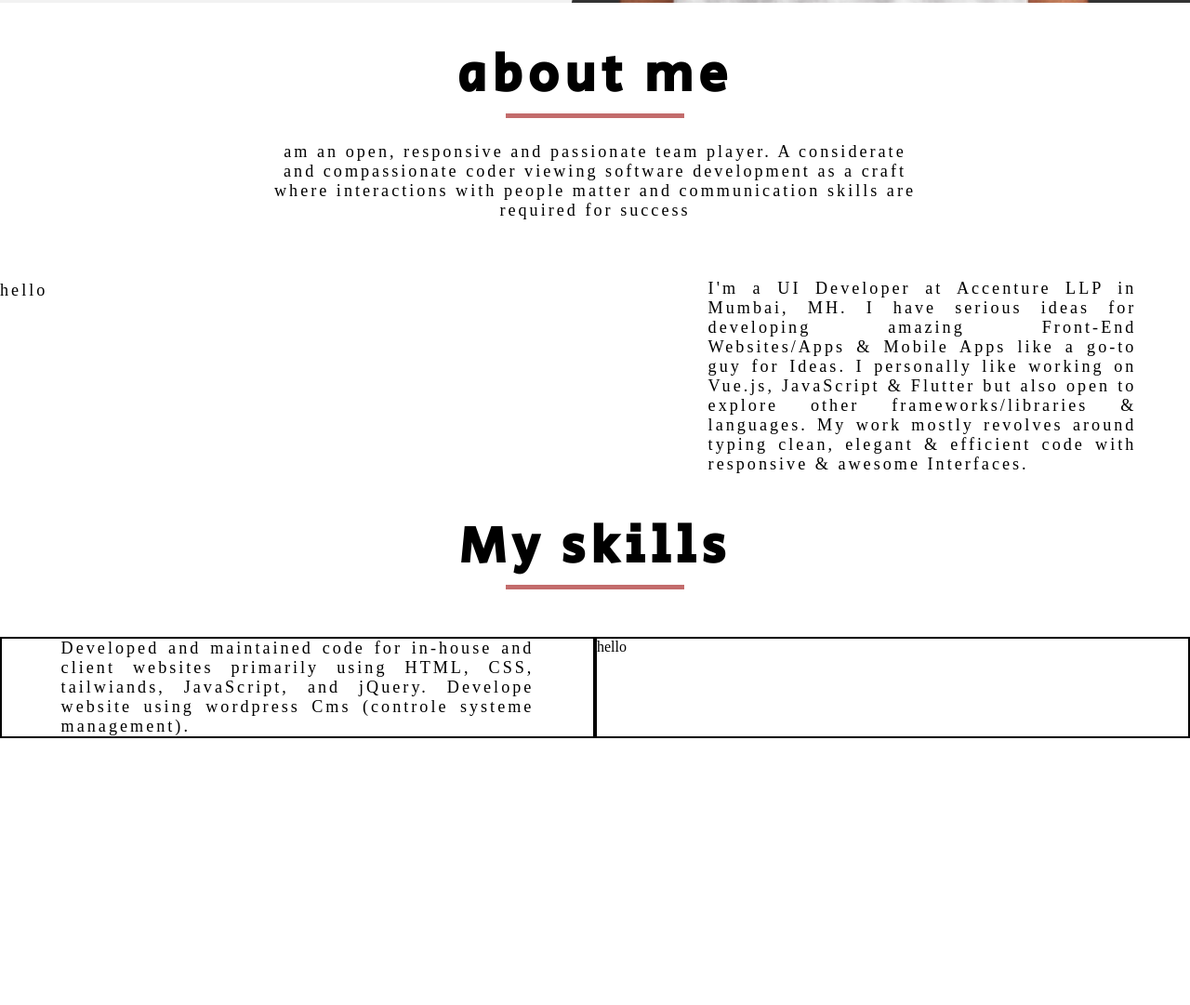
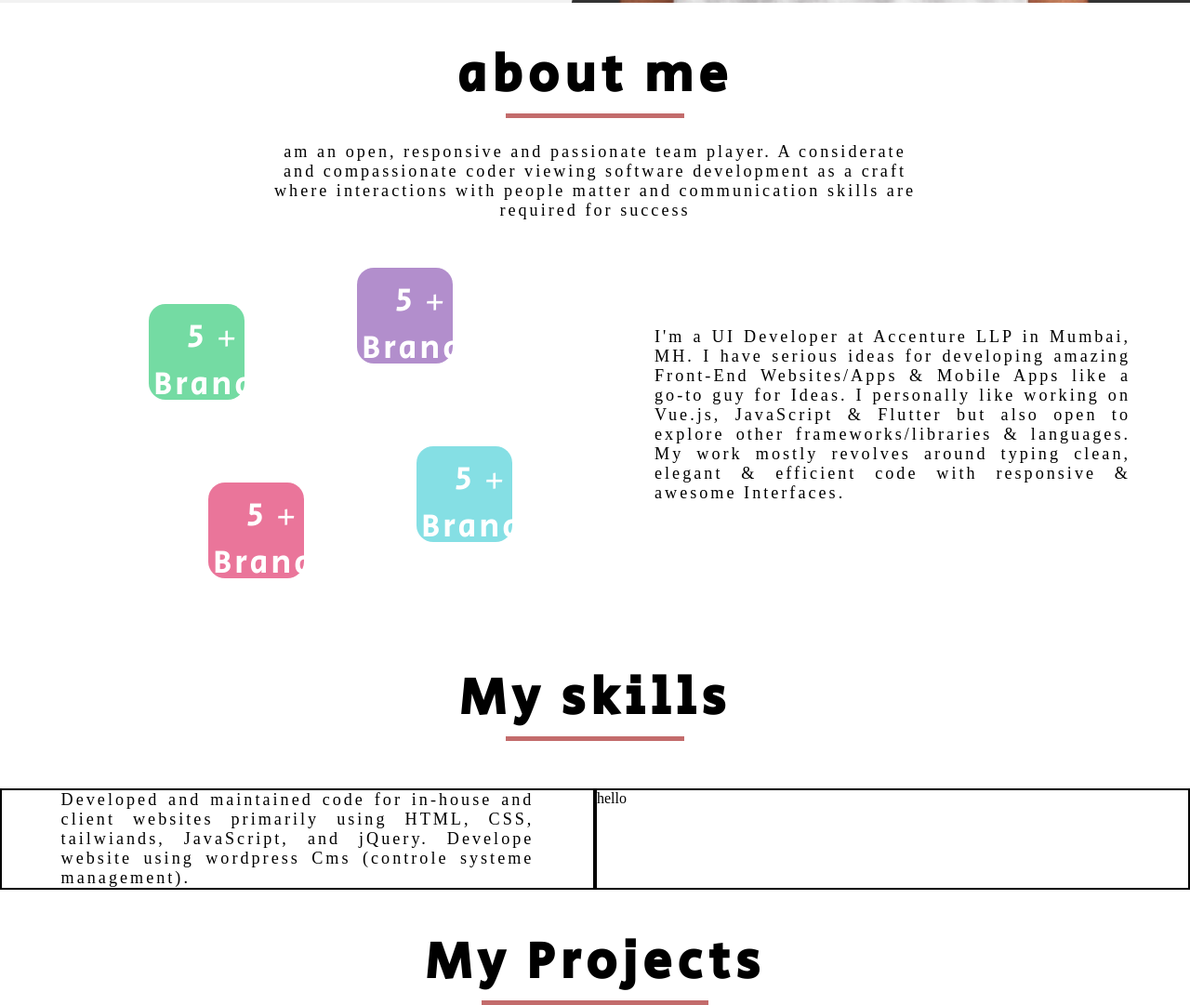
Before and after one commit to redamohamed19/myportfolio, a plain HTML site: page index.html in a window 1280 px wide. Shown: the part 797-1878 px from the top of the page at 93% size. Before the commit the page ends 1591 px from the top, so only its background shows below. Drawn offline with Linux system fonts and the light colour scheme; files that its build step writes are made by us from their sources; files whose address does not match are found by name.

Commit message:
update on frame3

```diff
--- a/index.html
+++ b/index.html
@@ -45,7 +45,20 @@
         for success
       </p>
       <div class="f2s1">
-        <div class="f2s1left"><p>hello</p></div>
+        <div class="f2s1left">
+          <div class="rec1">
+            <p>5 +<br />Brands</p>
+          </div>
+          <div class="rec2">
+            <p>5 +<br />Brands</p>
+          </div>
+          <div class="rec3">
+            <p>5 +<br />Brands</p>
+          </div>
+          <div class="rec4">
+            <p>5 +<br />Brands</p>
+          </div>
+        </div>
         <div class="f2s1right">
           <p>
             I'm a UI Developer at Accenture LLP in Mumbai, MH. I have serious
@@ -73,5 +86,9 @@
         <div class="f3s1right"><p>hello</p></div>
       </div>
     </div>
+    <div class="frame4">
+      <h1>My Projects</h1>
+      <img src="img/line.png" />
+    </div>
   </body>
 </html>
--- a/style.css
+++ b/style.css
@@ -107,11 +107,59 @@ h4 {
 }
 .f2s1right,
 .f2s1left {
+  position: relative;
   width: 100%;
 }
 .f2s1right p {
+  padding-top: 10%;
   width: 80%;
   text-align: justify;
+  margin-left: auto;
+  margin-right: auto;
+}
+.f2s1left {
+  position: relative;
+  height: 30vw;
+}
+.rec1,
+.rec2,
+.rec3,
+.rec4 {
+  position: absolute;
+  height: 8.06vw;
+  width: 8.06vw;
+
+  border-radius: 18px;
+}
+.f2s1left p {
+  color: white;
+  padding-top: 10%;
+  padding-left: 5%;
+  font-size: 220%;
+  height: 100%;
+  text-align: center;
+  font-family: 'Secular One', sans-serif;
+}
+.rec1 {
+  left: 25%;
+  top: 10%;
+  background: #74dba3;
+}
+.rec2 {
+  left: 60%;
+
+  background: #b28ecc;
+}
+.rec3 {
+  left: 35%;
+  top: 60%;
+  background: #ea759a;
+}
+.rec4 {
+  left: 70%;
+  top: 50%;
+
+  background: #85dfe4;
 }
 .frame3 h1 {
   padding-top: 3%;
@@ -141,3 +189,14 @@ h4 {
   margin-right: auto;
   margin-left: auto;
 }
+.frame4 h1 {
+  padding-top: 3%;
+  text-align: center;
+}
+.frame4 img {
+  display: flex;
+  width: 19vw;
+  height: 5px;
+  margin-left: auto;
+  margin-right: auto;
+}
```
